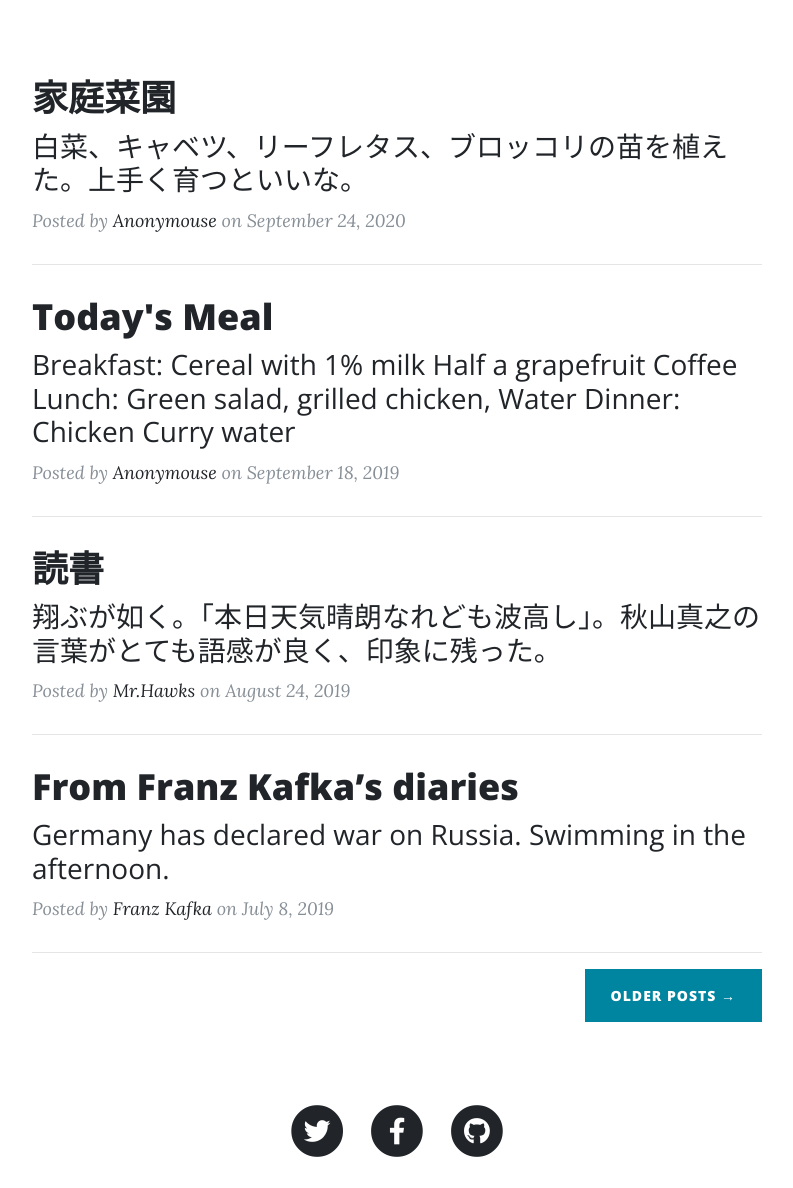
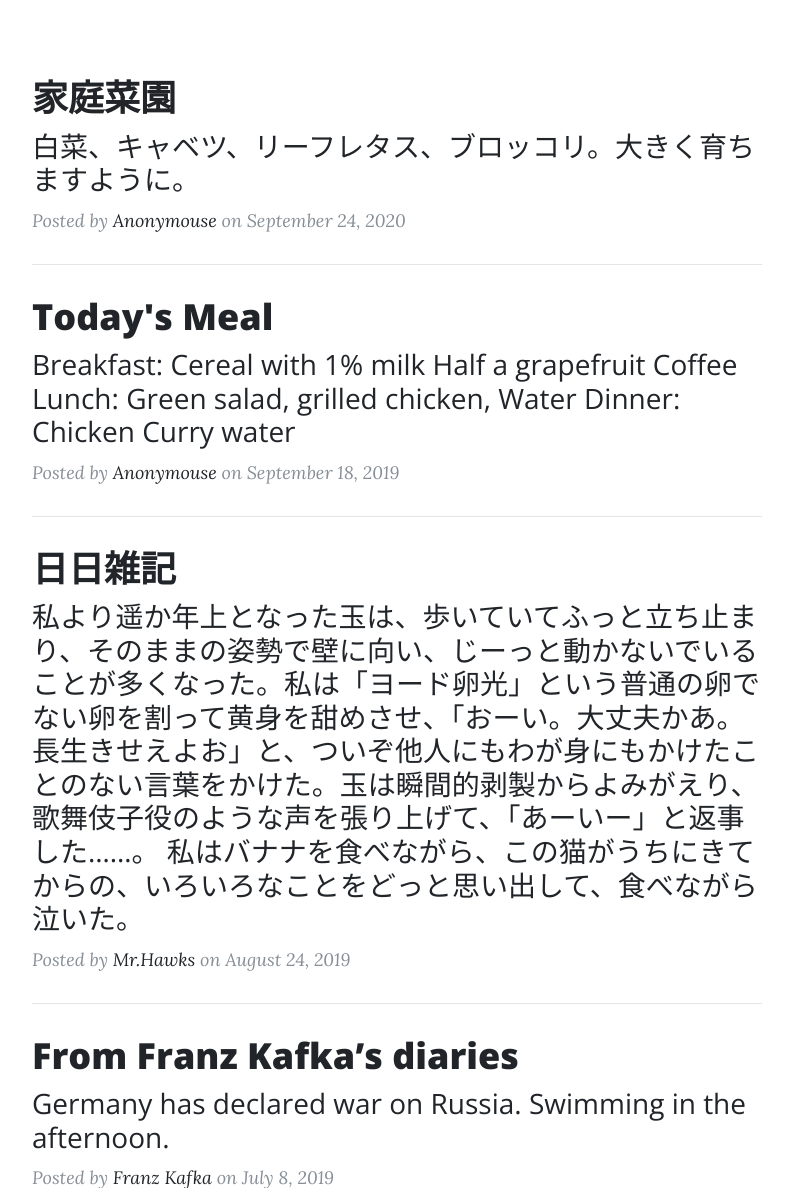
Before and after one commit to maataro/django_app, a Django app: page / in a window 1280 px wide. Shown: the part 637-1825 px from the top of the page, without its empty margins (243-1036 px from the left). Run offline with Django 3.2, Linux system fonts and the light colour scheme; some libraries are stand-ins or nearby versions.

Commit message:
index.html

```diff
--- a/diary/templates/index.html
+++ b/diary/templates/index.html
@@ -40,7 +40,7 @@
               家庭菜園
             </h2>
             <h3 class="post-subtitle">
-              白菜、キャベツ、リーフレタス、ブロッコリの苗を植えた。上手く育つといいな。
+              白菜、キャベツ、リーフレタス、ブロッコリ。大きく育ちますように。
             </h3>
           </a>
           <p class="post-meta">Posted by
@@ -83,10 +83,11 @@ water
         <div class="post-preview">
           <a href="#">
             <h2 class="post-title">
-              読書
+              日日雑記
             </h2>
             <h3 class="post-subtitle">
-              翔ぶが如く。「本日天気晴朗なれども波高し」。秋山真之の言葉がとても語感が良く、印象に残った。
+              私より遥か年上となった玉は、歩いていてふっと立ち止まり、そのままの姿勢で壁に向い、じーっと動かないでいることが多くなった。私は「ヨード卵光」という普通の卵でない卵を割って黄身を甜めさせ、「おーい。大丈夫かあ。長生きせえよお」と、ついぞ他人にもわが身にもかけたことのない言葉をかけた。玉は瞬間的剥製からよみがえり、歌舞伎子役のような声を張り上げて、「あーいー」と返事した……。
+私はバナナを食べながら、この猫がうちにきてからの、いろいろなことをどっと思い出して、食べながら泣いた。
             </h3>
           </a>
           <p class="post-meta">Posted by
```
